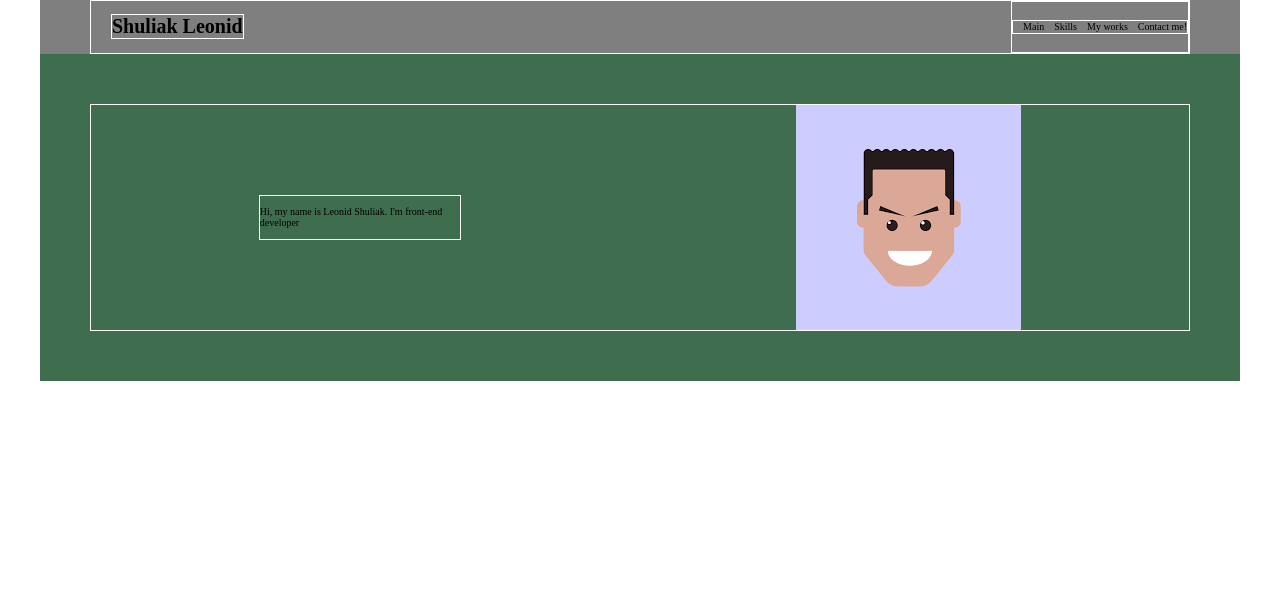
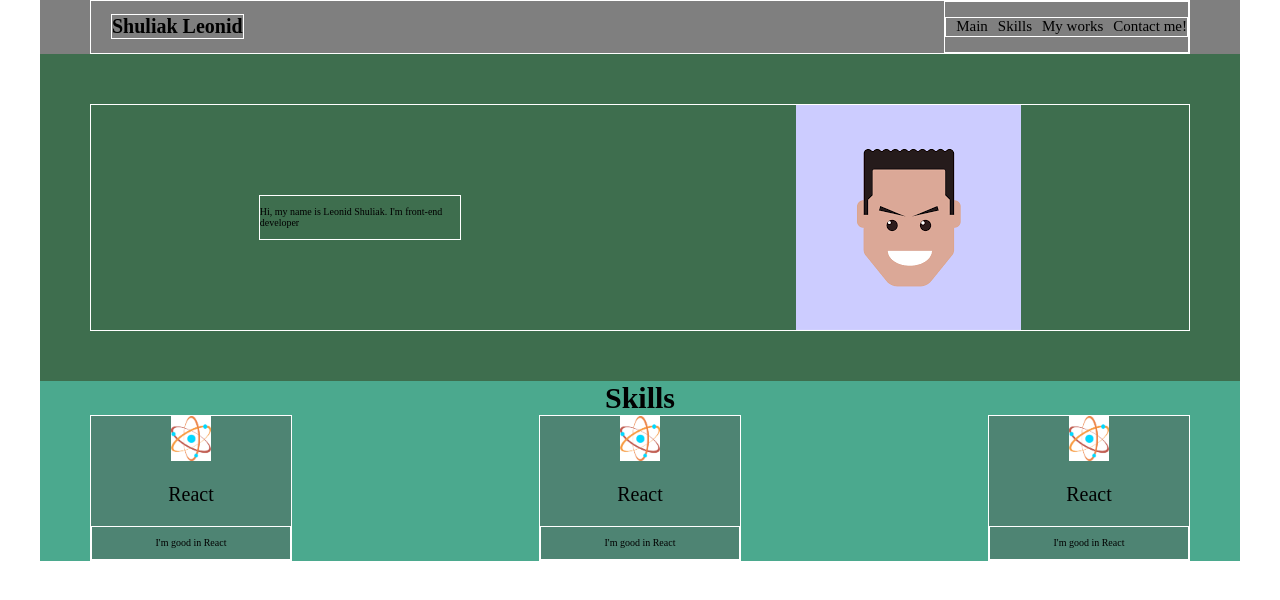
Before and after one commit to shuliakleonid/Portfolio, a React (Create React App) app: page / in a window 1280 px wide. Shown: the top 600 px of the page. Built offline with nearby package versions, Linux system fonts and the light colour scheme.

Commit message:
add skills

```diff
--- a/src/components/App/App.module.css
+++ b/src/components/App/App.module.css
@@ -1,4 +1,4 @@
 .wrapper {
-   margin: 0 auto;
+    margin: 0 auto;
     max-width: 120rem;
 }
--- a/src/components/App/App.tsx
+++ b/src/components/App/App.tsx
@@ -1,18 +1,19 @@
 import React from "react";
-import Header from '../Header/Header';
-import Main from '../Main/Main';
-import s from './App.module.css'
+import Header from "../Header/Header";
+import Main from "../Main/Main";
+import s from "./App.module.css";
+import Skills from "../Skills/Skills";
 
 function App() {
-  return <div className={s.wrapper}>
-    <Header/>
-    <main>
-    <Main/>
-
-
-
-    </main>
-  </div>
+  return (
+    <div className={s.wrapper}>
+      <Header />
+      <main>
+        <Main />
+        <Skills />
+      </main>
+    </div>
+  );
 }
 
 export default App;
--- a/src/components/Header/Header.module.css
+++ b/src/components/Header/Header.module.css
@@ -1,17 +1,16 @@
 .wrapper {
     padding: 0 5rem;
     max-width: 120rem;
-    background: rgba(0,0,0,.5);
+    background: rgba(0, 0, 0, .5);
 
 }
-.header{
+
+.header {
     display: flex;
-    /*align-items: flex-start;*/
     justify-content: space-between;
     border: 1px solid #fff;
+}
 
-
-}
 .title {
     margin-left: 2rem;
     border: 1px solid #fff;
@@ -26,6 +25,7 @@
 }
 
 .nav > ul li {
-margin-left: 1rem;
+    font-size: 1.5rem;
+    margin-left: 1rem;
     list-style-type: none;
 }
--- a/src/components/Main/Main.module.css
+++ b/src/components/Main/Main.module.css
@@ -9,10 +9,7 @@
     display: flex;
     justify-content: space-around;
     align-items: center;
-
-    /*max-width: 120rem;*/
     border: 1px solid #fff;
-
 }
 
 .textBlock {
--- /dev/null
+++ b/src/components/Skill/Skill.module.css
@@ -0,0 +1,21 @@
+.cardSkillElement {
+
+    width: 20rem;
+    background: rgba(88, 47, 55, .3);
+    border: 1px solid #fff;
+
+}
+
+.skillLogo {
+    max-width: 4rem;
+}
+
+.skillTitle {
+    margin: 2rem 0;
+    font-size: 2rem;
+}
+
+.skillText {
+    border: 1px solid #fff;
+
+}
--- /dev/null
+++ b/src/components/Skill/Skill.tsx
@@ -0,0 +1,18 @@
+import React from 'react';
+import react from '../../assets/img/react.png'
+import s from './Skill.module.css'
+const Skill = () => {
+  return (
+      <div className={s.cardSkillElement}>
+        <div className={s.skillHeader}>
+          <img className={s.skillLogo} src={react} alt="React logo"/>
+          <p className={s.skillTitle}>React</p>
+        </div>
+        <div className={s.skillText}>
+          <p>I'm good in React</p>
+        </div>
+      </div>
+  );
+};
+
+export default Skill;
--- /dev/null
+++ b/src/components/Skills/Skills.module.css
@@ -0,0 +1,23 @@
+.cardSkillElement {
+    padding: 0 5rem;
+    max-width: 120rem;
+    text-align: center;
+    background: rgb(75, 169, 142);
+}
+
+.title {
+    margin: 0;
+    font-size: 3rem
+}
+
+.skillsElements {
+    display: flex;
+    justify-content: space-between;
+    flex-wrap: wrap;
+    align-items: center;
+}
+
+.textBlock {
+    max-width: 20rem;
+    border: 1px solid #fff;
+}
--- /dev/null
+++ b/src/components/Skills/Skills.tsx
@@ -0,0 +1,17 @@
+import React from 'react';
+import Skill from '../Skill/Skill';
+import s from './Skills.module.css'
+const Skills = () => {
+  return (
+      <section className={s.cardSkillElement}>
+        <header><h2 className={s.title}>Skills </h2> </header>
+        <div className={s.skillsElements}>
+          <Skill/>
+          <Skill/>
+          <Skill/>
+        </div>
+      </section>
+  );
+};
+
+export default Skills;
--- a/src/index.module.css
+++ b/src/index.module.css
@@ -1,9 +1,8 @@
-html{
+html {
     font-size: 10px;
+}
 
-
+body {
+    max-width: 168rem;
+    margin: 0 auto;
 }
-body{
-    max-width: 168rem;
-    margin:0 auto;
-}
```
Also changed, not shown: src/assets/img/react.png (added).
